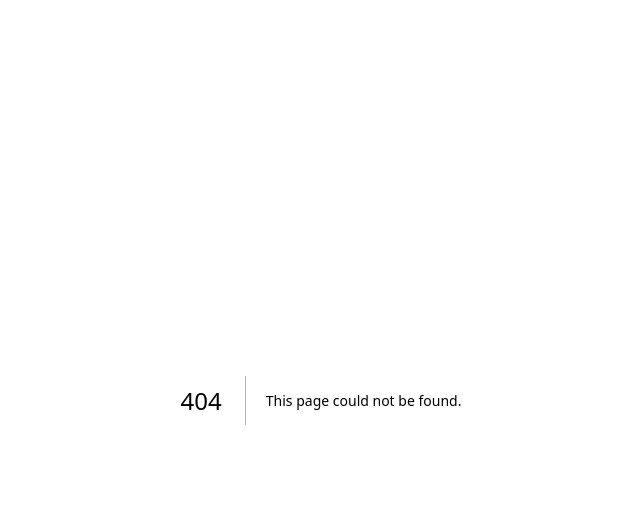
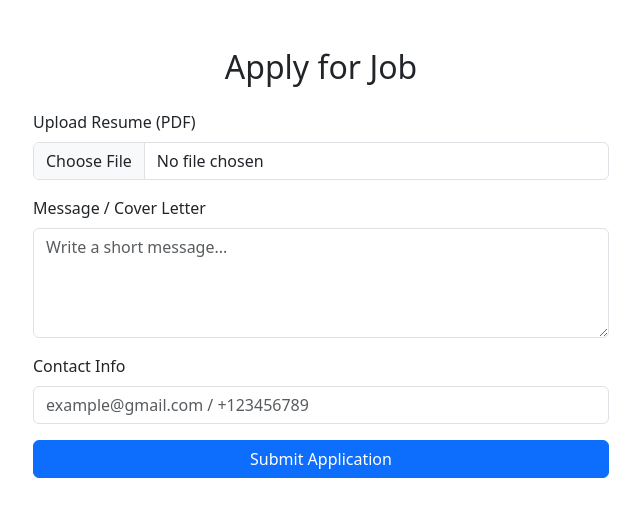
Before and after one commit to Taha-249/Hirely, a Next.js app: page /ApplyJob/1 in a window 1280 px wide. Before the commit this address had no page. Shown: the top 516 px of the page, without its empty margins (319-959 px from the left). Built offline with nearby package versions, Linux system fonts and the light colour scheme.

Commit message:
feat : apply job section

```diff
--- a/middleware.js
+++ b/middleware.js
@@ -21,5 +21,5 @@ export async function middleware(request) {
 }
 
 export const config = {
-  matcher: ['/applyJob'],
+  matcher: ['/ApplyJob/:path*'],
 };
--- /dev/null
+++ b/pages/ApplyJob/[jobId]/index.js
@@ -0,0 +1,97 @@
+'use client';
+import { useState } from 'react';
+import { useRouter } from 'next/navigation';
+
+export default function ApplyPage({ params }) {
+  const router = useRouter();
+  const [resumeFile, setResumeFile] = useState(null);
+  const [message, setMessage] = useState('');
+  const [contactInfo, setContactInfo] = useState('');
+  const [feedback, setFeedback] = useState({ message: '', type: '' });
+
+  const jobId = params?.jobId; // ✅ Extract jobId from route params
+
+  async function handleSubmit(e) {
+    e.preventDefault();
+
+    if (!resumeFile) {
+      setFeedback({ message: 'Please upload your resume.', type: 'error' });
+      return;
+    }
+
+    const formData = new FormData();
+    formData.append('resume', resumeFile);
+    formData.append('message', message);
+    formData.append('contactInfo', contactInfo);
+    formData.append('jobId', jobId); // ✅ Send Job ID
+
+    try {
+      const res = await fetch('/api/applications', {
+        method: 'POST',
+        body: formData,
+        headers: {
+          'authorization': `Bearer ${localStorage.getItem('token')}`,
+        },
+      });
+
+      const data = await res.json();
+      if (data.success) {
+        setFeedback({ message: 'Application submitted successfully!', type: 'success' });
+        setTimeout(() => router.push('/dashboard'), 2000);
+      } else {
+        setFeedback({ message: data.msg, type: 'error' });
+      }
+    } catch (error) {
+      setFeedback({ message: 'Something went wrong!', type: 'error' });
+    }
+  }
+
+  return (
+    <div className="container mt-5" style={{ maxWidth: '600px' }}>
+      <h2 className="text-center mb-4">Apply for Job</h2>
+
+      {feedback.message && (
+        <div className={`alert ${feedback.type === 'success' ? 'alert-success' : 'alert-danger'}`}>
+          {feedback.message}
+        </div>
+      )}
+
+      <form onSubmit={handleSubmit}>
+        <div className="mb-3">
+          <label className="form-label">Upload Resume (PDF)</label>
+          <input
+            type="file"
+            accept="application/pdf"
+            className="form-control"
+            onChange={(e) => setResumeFile(e.target.files[0])}
+          />
+          {resumeFile && <small className="text-success">Selected: {resumeFile.name}</small>}
+        </div>
+
+        <div className="mb-3">
+          <label className="form-label">Message / Cover Letter</label>
+          <textarea
+            className="form-control"
+            rows="4"
+            value={message}
+            onChange={(e) => setMessage(e.target.value)}
+            placeholder="Write a short message..."
+          />
+        </div>
+
+        <div className="mb-3">
+          <label className="form-label">Contact Info</label>
+          <input
+            type="text"
+            className="form-control"
+            value={contactInfo}
+            onChange={(e) => setContactInfo(e.target.value)}
+            placeholder="example@gmail.com / +123456789"
+          />
+        </div>
+
+        <button type="submit" className="btn btn-primary w-100">Submit Application</button>
+      </form>
+    </div>
+  );
+}
--- /dev/null
+++ b/pages/api/applications.js
@@ -0,0 +1,56 @@
+import { MongoClient } from "mongodb";
+import formidable from "formidable"; // for file uploads
+import fs from "fs";
+
+export const config = {
+  api: {
+    bodyParser: false, // Disallow default body parsing
+  },
+};
+
+const uri = 'YOUR_MONGO_URI_HERE';
+const client = new MongoClient(uri);
+
+export default async function handler(req, res) {
+  if (req.method !== "POST") {
+    return res.status(405).json({ msg: "Method Not Allowed" });
+  }
+
+  try {
+    // Parse form data (multipart/form-data)
+    const form = new formidable.IncomingForm();
+
+    form.parse(req, async (err, fields, files) => {
+      if (err) {
+        console.error("Form parse error:", err);
+        return res.status(500).json({ msg: "Failed to parse form" });
+      }
+
+      const { message, contactInfo, jobId } = fields;
+      const resumeFile = files.resume;
+
+      if (!resumeFile || !jobId) {
+        return res.status(400).json({ msg: "Resume and Job ID are required" });
+      }
+
+      // Connect to DB
+      await client.connect();
+      const db = client.db("hirely");
+      const collection = db.collection("applications");
+
+      // Insert application
+      const result = await collection.insertOne({
+        jobId,
+        message,
+        contactInfo,
+        resumeFileName: resumeFile.originalFilename,
+        appliedAt: new Date(),
+      });
+
+      return res.status(200).json({ success: true, insertedId: result.insertedId });
+    });
+  } catch (error) {
+    console.error("Server error:", error);
+    res.status(500).json({ msg: "Internal server error" });
+  }
+}
--- a/pages/login.js
+++ b/pages/login.js
@@ -18,7 +18,7 @@ export default function LoginForm() {
     });
 
     if (res.ok) {
-      router.push('/applyJob');
+      router.push('/applyJob/1');
     } else {
       const data = await res.json();
       setError(data.message);
```
